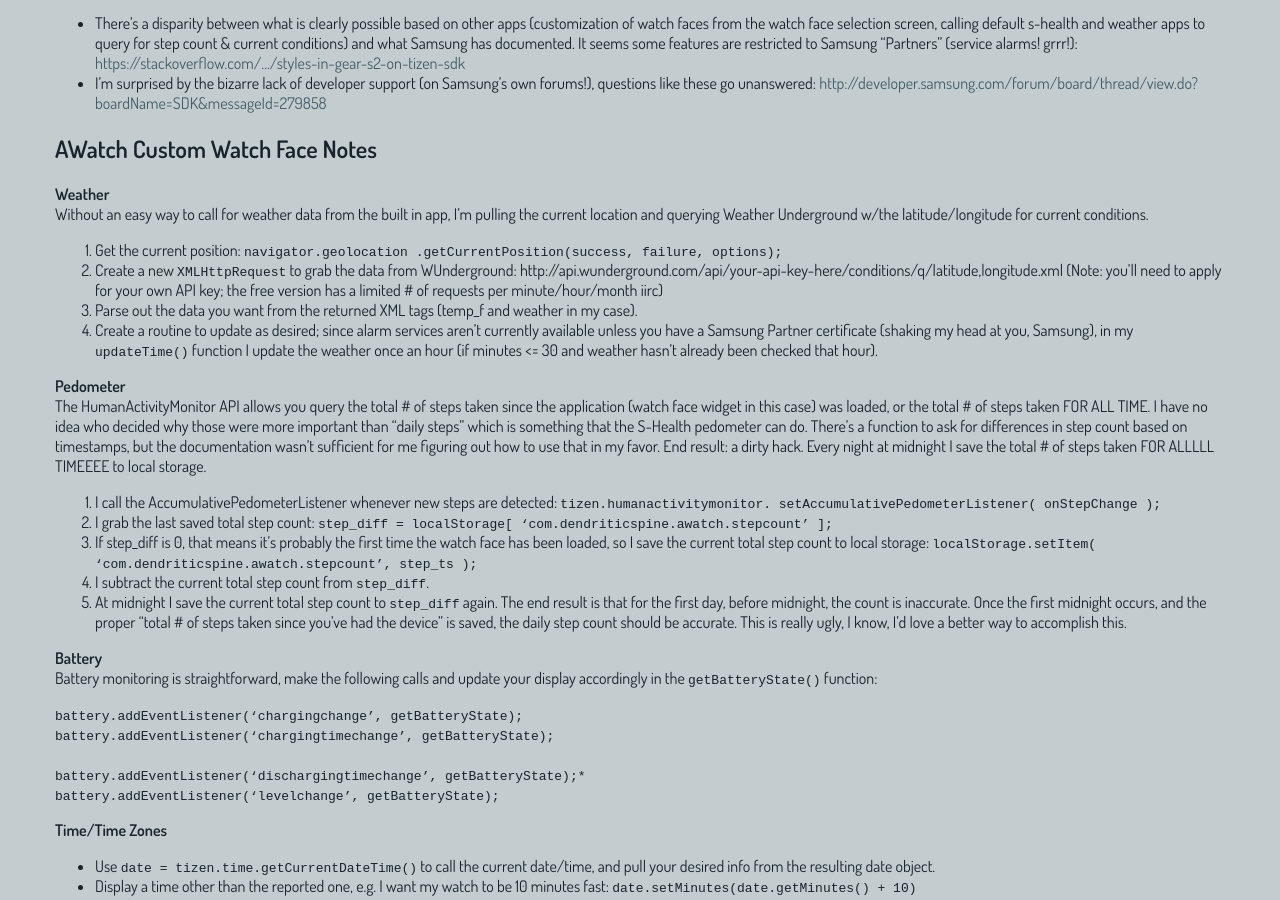
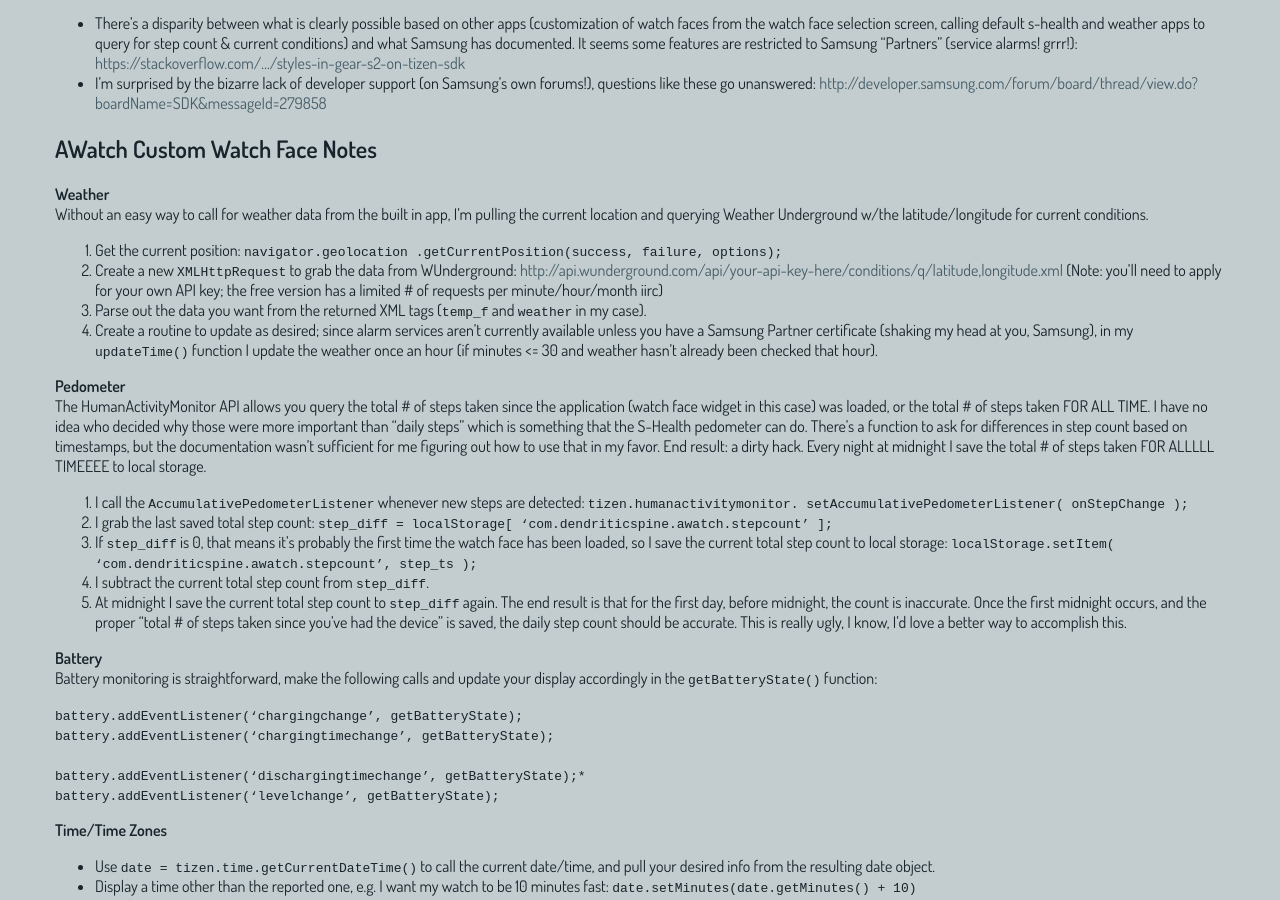
Before and after one commit to kairozu/kairozu.github.io, a Jekyll site: the page built from updates/_posts/2016-02-20-tizendevadventures.md, in a window 1280 px wide and 900 px high, scrolled down 1420 px. Built offline with Jekyll 4.4.1, drawn with Linux system fonts in a browser that asks for light colours; nearby versions of some CDN libraries.

Commit message:
adding new code blocks

```diff
--- a/updates/_posts/2016-02-20-tizendevadventures.md
+++ b/updates/_posts/2016-02-20-tizendevadventures.md
@@ -52,16 +52,16 @@
 Without an easy way to call for weather data from the built in app, I'm pulling the current location and querying Weather Underground w/the latitude/longitude for current conditions.
 
 1. Get the current position: <span class="mono">navigator.geolocation .getCurrentPosition(success, failure, options);</span>
-2. Create a new <span class="mono">XMLHttpRequest</span> to grab the data from WUnderground: http://api.wunderground.com/api/your-api-key-here/conditions/q/latitude,longitude.xml (Note: you'll need to apply for your own API key; the free version has a limited # of requests per minute/hour/month iirc)
-3. Parse out the data you want from the returned XML tags (temp_f and weather in my case).
+2. Create a new <span class="mono">XMLHttpRequest</span> to grab the data from WUnderground: [http://api.wunderground.com/api/your-api-key-here/conditions/q/latitude,longitude.xml](http://api.wunderground.com/api/your-api-key-here/conditions/q/latitude,longitude.xml) (Note: you'll need to apply for your own API key; the free version has a limited # of requests per minute/hour/month iirc)
+3. Parse out the data you want from the returned XML tags (<span class="mono">temp_f</span> and <span class="mono">weather</span> in my case).
 4. Create a routine to update as desired; since alarm services aren't currently available unless you have a Samsung Partner certificate (shaking my head at you, Samsung), in my <span class="mono">updateTime()</span> function I update the weather once an hour (if minutes <= 30 and weather hasn't already been checked that hour).
 
 **Pedometer**
 The HumanActivityMonitor API allows you query the total # of steps taken since the application (watch face widget in this case) was loaded, or the total # of steps taken FOR ALL TIME. I have no idea who decided why those were more important than "daily steps" which is something that the S-Health pedometer can do. There's a function to ask for differences in step count based on timestamps, but the documentation wasn't sufficient for me figuring out how to use that in my favor. End result: a dirty hack. Every night at midnight I save the total # of steps taken FOR ALLLLL TIMEEEE to local storage.
 
-1. I call the AccumulativePedometerListener whenever new steps are detected: <span class="mono">tizen.humanactivitymonitor. setAccumulativePedometerListener( onStepChange );</span>
+1. I call the <span class="mono">AccumulativePedometerListener</span> whenever new steps are detected: <span class="mono">tizen.humanactivitymonitor. setAccumulativePedometerListener( onStepChange );</span>
 2. I grab the last saved total step count: <span class="mono">step_diff = localStorage[ 'com.dendriticspine.awatch.stepcount' ];</span>
-3. If step_diff is 0, that means it's probably the first time the watch face has been loaded, so I save the current total step count to local storage: <span class="mono">localStorage.setItem( 'com.dendriticspine.awatch.stepcount', step_ts );</span>
+3. If <span class="mono">step_diff</span> is 0, that means it's probably the first time the watch face has been loaded, so I save the current total step count to local storage: <span class="mono">localStorage.setItem( 'com.dendriticspine.awatch.stepcount', step_ts );</span>
 4. I subtract the current total step count from <span class="mono">step_diff</span>.
 5. At midnight I save the current total step count to <span class="mono">step_diff</span> again.
 The end result is that for the first day, before midnight, the count is inaccurate. Once the first midnight occurs, and the proper "total # of steps taken since you've had the device" is saved, the daily step count should be accurate. This is really ugly, I know, I'd love a better way to accomplish this.
```
